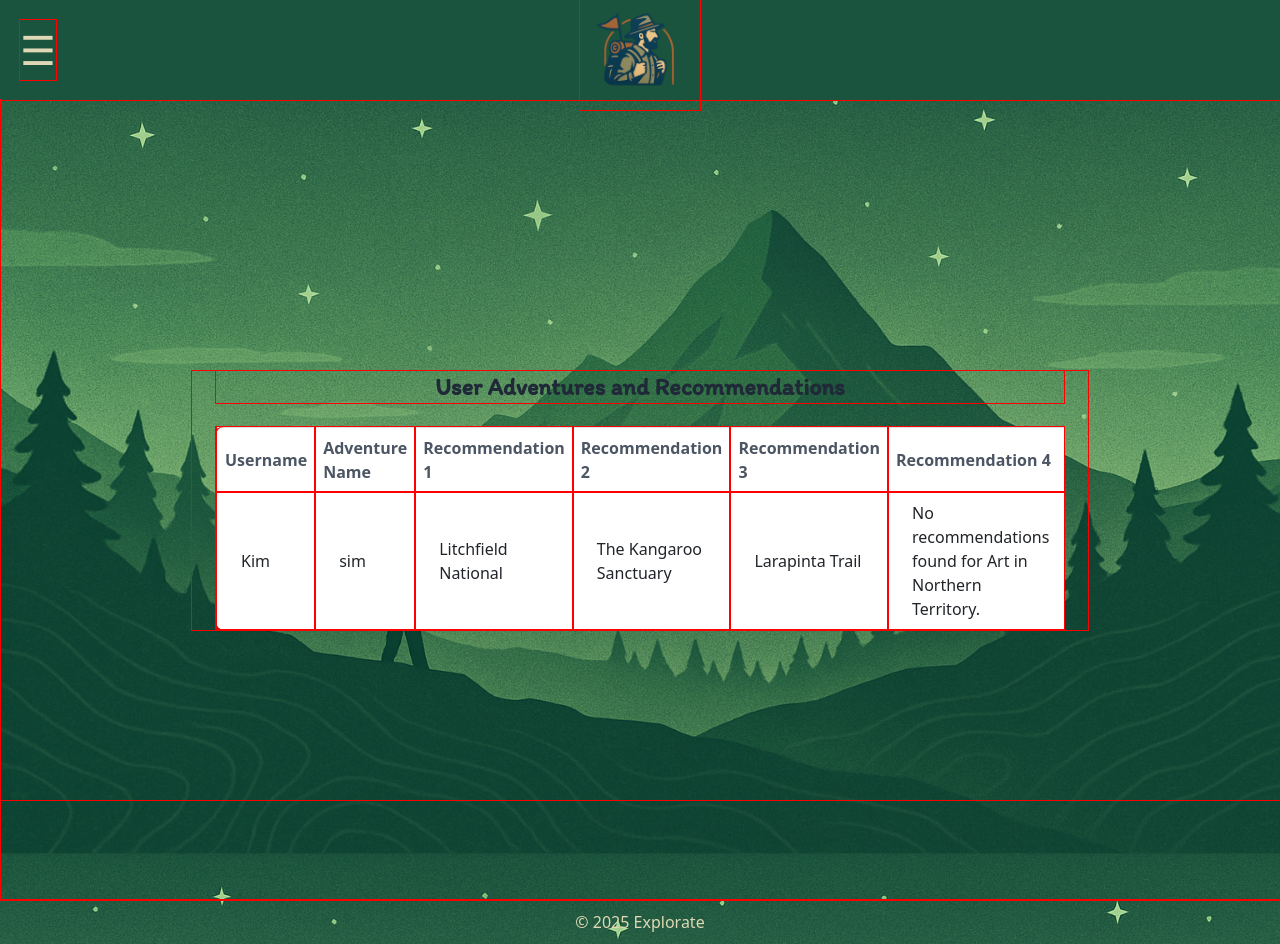
After one commit to lou-chan03/CITS3403_Explorate_2025, a Flask app: page /friendView in a window 1280 px wide. The commit adds this page. Run offline with Flask 3, Linux system fonts and the light colour scheme; a user stored in the database is signed in; data comes from the database, SQL or seed files in the repository; both versions use the stored data as it was after the commit; some libraries are stand-ins or nearby versions.

Commit message:
Adding second part of sharing and some styling

```diff
--- a/Explorate/routes.py
+++ b/Explorate/routes.py
@@ -1,5 +1,7 @@
 from flask import Blueprint, render_template, request, jsonify, url_for, session
 from collections import Counter
+from sqlalchemy.sql import tuple_
+
 #from app import db
 from Explorate.models import db,Adventure, UserSelection, User, Recommendations, Ratings, UserFriend
 import random
@@ -704,7 +706,10 @@ def get_adventures():
 def MyTrips():
     return render_template('MyTrips.html')
 
-
+@main.route('/friendView')
+@login_required
+def friendView():
+    return render_template('shareView.html')
 
 @main.route('/friend')
 @login_required
@@ -743,3 +748,56 @@ def get_friends_adventures():
     user_friends = UserFriend.query.filter_by(user_id=current_user.id).all()
     data = [{'friend_username': uf.frd_username, 'adventure_name': uf.adv_name} for uf in user_friends]
     return jsonify({'friends_adventures': data})
+
+
+@main.route('/fetch-adventure-data', methods=['GET'])
+@login_required
+def fetch_adventure_data():
+    try:
+        # Get the current user's ID
+        current_user_id = current_user.id
+        print(f"Current User ID: {current_user_id}")
+
+        # Subquery to fetch user_id and adv_name for the current user
+        subquery = db.session.query(
+            UserFriend.user_id,
+            UserFriend.adv_name
+        ).join(User, UserFriend.frd_username == User.Username) \
+         .filter(User.id == current_user_id).subquery()
+
+        # Main query to fetch data based on the subquery
+        results = db.session.query(
+            User.Username,
+            Adventure.adventure_name,
+            Recommendations.recommendation_1,
+            Recommendations.recommendation_2,
+            Recommendations.recommendation_3,
+            Recommendations.recommendation_4
+        ).join(Adventure, User.id == Adventure.user_id) \
+         .join(UserSelection, Adventure.id == UserSelection.adventure_id) \
+         .join(Recommendations, UserSelection.session_id == Recommendations.session_id) \
+         .filter(
+             tuple_(User.id, Adventure.adventure_name).in_(
+                 db.session.query(subquery.c.user_id, subquery.c.adv_name)
+             )
+         ).all()
+
+        # Transform results into a JSON-friendly format
+        data = [
+            {
+                "username": result.Username,
+                "adventure_name": result.adventure_name,
+                "recommendation_1": result.recommendation_1,
+                "recommendation_2": result.recommendation_2,
+                "recommendation_3": result.recommendation_3,
+                "recommendation_4": result.recommendation_4
+            }
+            for result in results
+        ]
+
+        return jsonify(data)
+
+    except Exception as e:
+        # Print the error to the console for debugging
+        print(f"Error fetching data: {e}")
+        return jsonify({"error": "Internal server error", "details": str(e)}), 500
--- a/Explorate/static/css/styles.css
+++ b/Explorate/static/css/styles.css
@@ -43,6 +44,7 @@ body {
     position: sticky;
     top: 0;
     z-index: 1000;
+    width: 100%;
 }
 
 .logo {
--- /dev/null
+++ b/Explorate/static/js/shareView.js
@@ -0,0 +1,31 @@
+async function fetchData() {
+    try {
+        const response = await fetch('/fetch-adventure-data'); // Endpoint to fetch the query data
+        if (!response.ok) {
+            throw new Error(`HTTP error! Status: ${response.status}`);
+        }
+
+        const data = await response.json();
+
+        const tableBody = document.getElementById('data-table');
+
+        data.forEach(row => {
+            const tr = document.createElement('tr');
+
+            tr.innerHTML = `
+                <td class="py-2 px-4 border-b">${row.username}</td>
+                <td class="py-2 px-4 border-b">${row.adventure_name}</td>
+                <td class="py-2 px-4 border-b">${row.recommendation_1 || 'N/A'}</td>
+                <td class="py-2 px-4 border-b">${row.recommendation_2 || 'N/A'}</td>
+                <td class="py-2 px-4 border-b">${row.recommendation_3 || 'N/A'}</td>
+                <td class="py-2 px-4 border-b">${row.recommendation_4 || 'N/A'}</td>
+            `;
+
+            tableBody.appendChild(tr);
+        });
+    } catch (error) {
+        console.error('Error fetching data:', error);
+    }
+}
+
+fetchData();
--- a/Explorate/templates/base.html
+++ b/Explorate/templates/base.html
@@ -16,6 +16,7 @@
         <script src="https://ajax.googleapis.com/ajax/libs/jquery/3.6.0/jquery.min.js"></script>
         <script src="{{ url_for('static', filename='js/name.js') }}"defer></script>
         <link href="https://fonts.googleapis.com/css2?family=Itim&display=swap" rel="stylesheet">
+        <link href="https://cdn.jsdelivr.net/npm/tailwindcss@2.2.19/dist/tailwind.min.css" rel="stylesheet">
 
     <!-- Bootstrap Icons -->
     <link
@@ -41,10 +42,20 @@
         <a href="{{ url_for('main.FindAdv') }}"><img src="{{ url_for('static', filename='images/Itineray.png') }}" alt="Find_Itinerary" class="sidebar-icon"> Find Itinerary</a>
         <a href="{{ url_for('main.MyTrips') }}"><img src="{{ url_for('static', filename='images/trips.png') }}" alt="My_Trips" class="sidebar-icon"> My Trips</a>
         <a href="#"><img src="{{ url_for('static', filename='images/Insights.png') }}" alt="Insights" class="sidebar-icon"> Insights</a>
-        <a href="{{ url_for('main.friend') }}"><img src = "{{ url_for('static', filename='images/IMG_9605.PNG') }}" alt="share" class="sidebar-icon"> Share</a>
-        <a href="{{ url_for('auth.logout') }}"><img src="{{ url_for('static', filename='images/x-22.png') }}" alt="Log_out" class="sidebar-icon"> Log out</a>
 
+        <!-- Share Section with Dropdown -->
+        <a href="javascript:void(0)" id="share-toggle" class="dropdown-toggle">
+            <img src="{{ url_for('static', filename='images/IMG_9605.PNG') }}" alt="share" class="sidebar-icon"> Share
+        </a>
+        <div id="share-dropdown" class="dropdown-content hidden">
+            <a href="{{ url_for('main.friend') }}">Share with someone</a>
+            <a href="{{ url_for('main.friendView') }}">Shared to you</a>
+        </div>
+        <a href="{{ url_for('auth.logout') }}" id="logout">
+            <img src="{{ url_for('static', filename='images/x-22.png') }}" alt="Log_out" class="sidebar-icon"> Log out
+        </a>
     </div>
+
 
     {% block content %}
     <!-- Main Content -->
@@ -76,7 +87,21 @@
         });
         function redirect() {
         window.location.href = "{{ url_for('auth.login') }}"; // Replace with the file name of the target HTML
-    }
+        }
+        document.addEventListener("DOMContentLoaded", () => {
+            const shareToggle = document.getElementById("share-toggle");
+            const shareDropdown = document.getElementById("share-dropdown");
+            const logout = document.getElementById("logout");
+
+            shareToggle.addEventListener("click", () => {
+                const isVisible = shareDropdown.classList.contains("visible");
+                if (isVisible) {
+                    shareDropdown.classList.remove("visible");
+                } else {
+                    shareDropdown.classList.add("visible");
+                }
+            });
+        });
 
     </script>
     {% block scripts %}
--- a/Explorate/templates/name.html
+++ b/Explorate/templates/name.html
@@ -18,7 +18,7 @@
       </button>
     </form>
 
-    <h2 class="text-lg font-semibold mb-2">Your Friends and Their Adventures:</h2>
+    <h2 class="text-lg font-semibold mb-2">Your Friends and the Adventures you shared:</h2>
     <ul id="friends-adventures-list" class="list-disc list-inside text-gray-700"></ul>
   </div>
 </div>
--- /dev/null
+++ b/Explorate/templates/shareView.html
@@ -0,0 +1,32 @@
+{% extends "base.html"%}
+{% block title%}DataEntry{% endblock%}
+{% block content%}
+
+<div class="flex items-center justify-center min-h-screen py-8">
+    <div class="max-w-4xl w-full mx-auto px-4 sm:px-6 lg:px-8">
+        <h1 class="text-2xl font-bold text-gray-800 mb-6 text-center">User Adventures and Recommendations</h1>
+        <div class="overflow-hidden">
+            <table class="table-auto w-full bg-white border border-gray-300 rounded-lg">
+                <thead>
+                    <tr>
+                        <th class="py-2 px-2 border-b text-left text-gray-600 font-semibold">Username</th>
+                        <th class="py-2 px-2 border-b text-left text-gray-600 font-semibold">Adventure Name</th>
+                        <th class="py-2 px-2 border-b text-left text-gray-600 font-semibold">Recommendation 1</th>
+                        <th class="py-2 px-2 border-b text-left text-gray-600 font-semibold">Recommendation 2</th>
+                        <th class="py-2 px-2 border-b text-left text-gray-600 font-semibold">Recommendation 3</th>
+                        <th class="py-2 px-2 border-b text-left text-gray-600 font-semibold">Recommendation 4</th>
+                    </tr>
+                </thead>
+                <tbody id="data-table">
+                    <!-- Data will be dynamically populated here -->
+                </tbody>
+            </table>
+        </div>
+    </div>
+</div>
+
+
+{% endblock%}
+{% block scripts %}
+<script src="{{ url_for('static', filename='js/shareView.js') }}"></script>
+{% endblock%}
```
Also changed, not shown: other parts of Explorate/static/css/styles.css (+144 -0 lines), instance/adventures.db.
